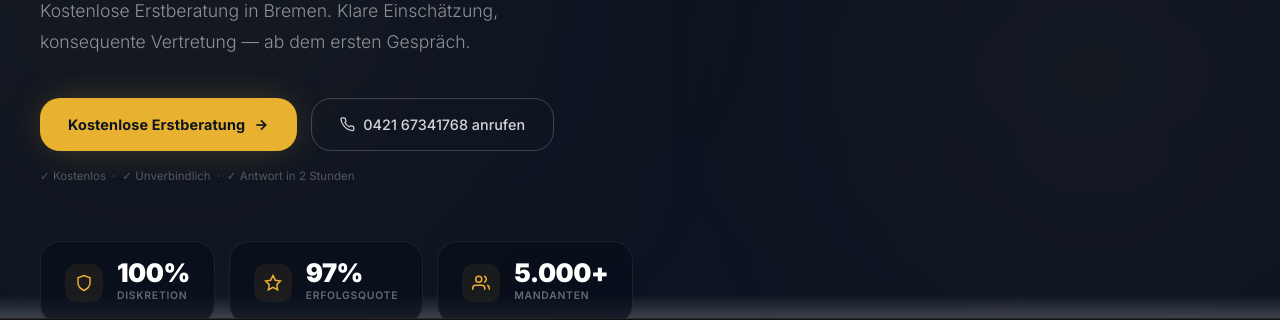
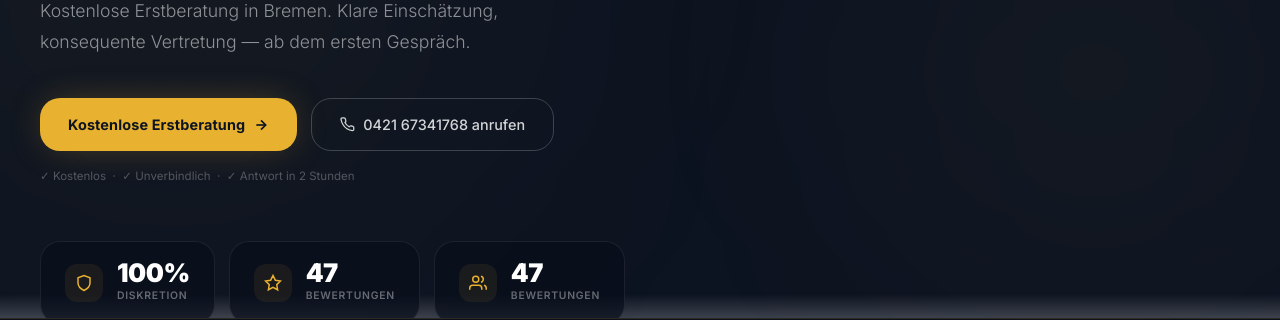
Before and after one commit to systemsforfuture/kanzlei-acar-rechtsanwalt-erkan-acar-bremen, a plain HTML site: page index.html in a window 1280 px wide. Shown: the part 482-802 px from the top of the page. Drawn offline with nearby package versions, Linux system fonts and the light colour scheme.

Commit message:
fix: remove fake stats, real reviews count, fix impressum title

```diff
--- a/index.html
+++ b/index.html
@@ -445,11 +445,11 @@ footer{background:var(--navy-dark);border-top:1px solid var(--glass-dark-border)
         </div>
         <div class="stat-card glass-dark">
           <div class="stat-icon"><svg viewBox="0 0 24 24" fill="none" stroke="currentColor" stroke-width="2"><polygon points="12 2 15.09 8.26 22 9.27 17 14.14 18.18 21.02 12 17.77 5.82 21.02 7 14.14 2 9.27 8.91 8.26 12 2"/></svg></div>
-          <div><div class="stat-n" id="stat-success">97%</div><div class="stat-l">Erfolgsquote</div></div>
+          <div><div class="stat-n" id="stat-success">47</div><div class="stat-l">Bewertungen</div></div>
         </div>
         <div class="stat-card glass-dark">
           <div class="stat-icon"><svg viewBox="0 0 24 24" fill="none" stroke="currentColor" stroke-width="2"><path d="M17 21v-2a4 4 0 0 0-4-4H5a4 4 0 0 0-4 4v2"/><circle cx="9" cy="7" r="4"/><path d="M23 21v-2a4 4 0 0 0-3-3.87M16 3.13a4 4 0 0 1 0 7.75"/></svg></div>
-          <div><div class="stat-n" id="stat-clients">5.000+</div><div class="stat-l">Mandanten</div></div>
+          <div><div class="stat-n" id="stat-clients">47</div><div class="stat-l">Bewertungen</div></div>
         </div>
       </div>
     </div>
@@ -648,8 +648,8 @@ footer{background:var(--navy-dark);border-top:1px solid var(--glass-dark-border)
           <span class="process-step-badge">04</span>
         </div>
         <h3>Erfolgreicher Abschluss</h3>
-        <p>97% Erfolgsquote: Wir kämpfen bis zum bestmöglichen Ergebnis für Sie.</p>
-        <span class="process-highlight">97% Erfolgsquote</span>
+        <p>Konsequent und persönlich — wir kämpfen für Ihr bestmögliches Ergebnis.</p>
+        <span class="process-highlight">Ihr Recht durchsetzen</span>
       </div>
     </div>
     <div style="text-align:center" class="rv">
@@ -691,12 +691,12 @@ footer{background:var(--navy-dark);border-top:1px solid var(--glass-dark-border)
         <div class="about-box glass-dark" style="position:relative">
           <div class="about-box-accent"></div>
           <div style="position:relative">
-            <div class="about-main-num gold-text" id="about-years">25+</div>
-            <div class="about-main-lbl">Jahre Erfahrung</div>
+            <div class="about-main-num gold-text" id="about-years">Ihre<br>Kanzlei</div>
+            <div class="about-main-lbl">vor Ort</div>
             <div class="about-stats-grid">
               <div class="about-stat-card"><span class="about-stat-n">100%</span><span class="about-stat-l">Persönlich</span></div>
-              <div class="about-stat-card"><span class="about-stat-n" id="about-mandates">5.000+</span><span class="about-stat-l">Mandate</span></div>
-              <div class="about-stat-card"><span class="about-stat-n">97%</span><span class="about-stat-l">Erfolgsquote</span></div>
+              <div class="about-stat-card"><span class="about-stat-n" id="about-mandates">47</span><span class="about-stat-l">Bewertungen</span></div>
+              <div class="about-stat-card"><span class="about-stat-n">47</span><span class="about-stat-l">Bewertungen</span></div>
               <div class="about-stat-card"><span class="about-stat-n">4.8★</span><span class="about-stat-l">Bewertung</span></div>
             </div>
           </div>
@@ -722,7 +722,7 @@ footer{background:var(--navy-dark);border-top:1px solid var(--glass-dark-border)
         <div class="trust-point"><div class="trust-point-icon"><svg viewBox="0 0 24 24" fill="none" stroke="currentColor" stroke-width="2" width="18" height="18"><path d="M12 22s8-4 8-10V5l-8-3-8 3v7c0 6 8 10 8 10z"/></svg></div><h4>Anwaltsgeheimnis</h4><p>Absolute Vertraulichkeit in jedem Fall</p></div>
         <div class="trust-point"><div class="trust-point-icon"><svg viewBox="0 0 24 24" fill="none" stroke="currentColor" stroke-width="2" width="18" height="18"><circle cx="12" cy="12" r="10"/><polyline points="12 6 12 12 16 14"/></svg></div><h4>24h Erreichbarkeit</h4><p>Notfall-Hotline für dringende Fälle</p></div>
         <div class="trust-point"><div class="trust-point-icon"><svg viewBox="0 0 24 24" fill="none" stroke="currentColor" stroke-width="2" width="18" height="18"><polygon points="12 2 15.09 8.26 22 9.27 17 14.14 18.18 21.02 12 17.77 5.82 21.02 7 14.14 2 9.27 8.91 8.26 12 2"/></svg></div><h4>Fachanwälte</h4><p>Zertifizierte Spezialisten pro Rechtsgebiet</p></div>
-        <div class="trust-point"><div class="trust-point-icon"><svg viewBox="0 0 24 24" fill="none" stroke="currentColor" stroke-width="2" width="18" height="18"><polyline points="23 6 13.5 15.5 8.5 10.5 1 18"/><polyline points="17 6 23 6 23 12"/></svg></div><h4>97% Erfolgsquote</h4><p>Nachweislich überdurchschnittliche Ergebnisse</p></div>
+        <div class="trust-point"><div class="trust-point-icon"><svg viewBox="0 0 24 24" fill="none" stroke="currentColor" stroke-width="2" width="18" height="18"><polyline points="23 6 13.5 15.5 8.5 10.5 1 18"/><polyline points="17 6 23 6 23 12"/></svg></div><h4>Voller Einsatz</h4><p>Konsequente Durchsetzung Ihrer Rechte</p></div>
         <div class="trust-point"><div class="trust-point-icon"><svg viewBox="0 0 24 24" fill="none" stroke="currentColor" stroke-width="2" width="18" height="18"><rect x="3" y="11" width="18" height="11" rx="2" ry="2"/><path d="M7 11V7a5 5 0 0 1 10 0v4"/></svg></div><h4>DSGVO-konform</h4><p>Höchste Datenschutzstandards</p></div>
         <div class="trust-point"><div class="trust-point-icon"><svg viewBox="0 0 24 24" fill="none" stroke="currentColor" stroke-width="2" width="18" height="18"><path d="M17 21v-2a4 4 0 0 0-4-4H5a4 4 0 0 0-4 4v2"/><circle cx="9" cy="7" r="4"/><path d="M23 21v-2a4 4 0 0 0-3-3.87M16 3.13a4 4 0 0 1 0 7.75"/></svg></div><h4>Persönlich</h4><p>Fester Ansprechpartner ab Tag eins</p></div>
       </div>
@@ -783,7 +783,7 @@ footer{background:var(--navy-dark);border-top:1px solid var(--glass-dark-border)
         </div>
         <div class="faq-item">
           <button class="faq-btn"><span class="faq-btn-text">Wie ist die Erfolgsquote Ihrer Kanzlei?</span><svg class="faq-chev" viewBox="0 0 24 24" fill="none" stroke="currentColor" stroke-width="2"><polyline points="6 9 12 15 18 9"/></svg></button>
-          <div class="faq-answer"><p class="faq-answer-text">Wir erreichen eine Erfolgsquote von 97% — ob durch außergerichtliche Einigungen oder Gerichtsverfahren. Jeder Fall wird individuell mit einer maßgeschneiderten Strategie bearbeitet.</p></div>
+          <div class="faq-answer"><p class="faq-answer-text">Wir setzen Ihre Rechte konsequent durch — ob durch außergerichtliche Einigungen oder Gerichtsverfahren. Jeder Fall wird individuell mit einer maßgeschneiderten Strategie bearbeitet.</p></div>
         </div>
         <div class="faq-item">
           <button class="faq-btn"><span class="faq-btn-text">Wie funktioniert das Mandanten-Portal?</span><svg class="faq-chev" viewBox="0 0 24 24" fill="none" stroke="currentColor" stroke-width="2"><polyline points="6 9 12 15 18 9"/></svg></button>
@@ -879,8 +879,8 @@ footer{background:var(--navy-dark);border-top:1px solid var(--glass-dark-border)
     <div class="foot-bottom">
       <p class="foot-copy">&copy; 2026 Kanzlei Acar | Rechtsanwalt Erkan Acar &middot; Alle Rechte vorbehalten</p>
       <div class="foot-legal">
-        <a href="#kontakt" title="Impressum wird bei Beauftragung eingerichtet">Impressum</a>
-        <a href="#kontakt" title="Datenschutz wird bei Beauftragung eingerichtet">Datenschutzerklärung</a>
+        <a href="#kontakt" >Impressum</a>
+        <a href="#kontakt" >Datenschutzerklärung</a>
         <span style="opacity:.35;font-size:.73rem;margin-left:6px">· Demo-Website</span>
       </div>
     </div>
```
